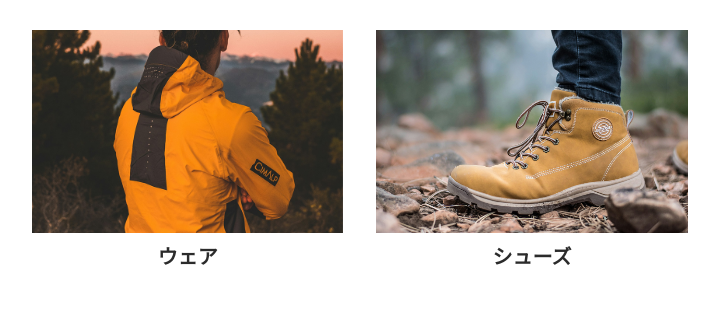
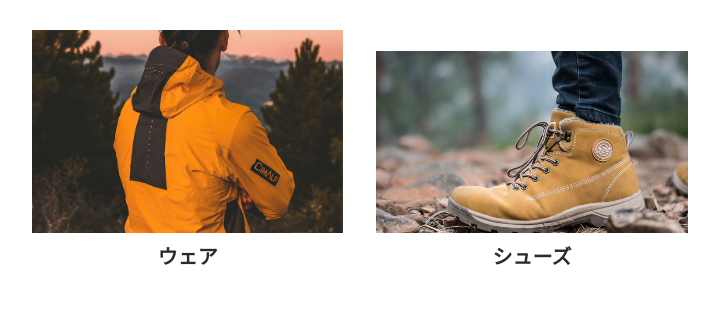
Before and after one commit to yskf0327/go-out-gear_02, a plain HTML site: page index.html in a window 1280 px wide. Shown: the part 1635-1964 px from the top of the page, 108-824 px from the left. Drawn offline with Linux system fonts and the light colour scheme.

Commit message:
fix:シューズカテゴリの画像を修正

```diff
--- a/css/style.css
+++ b/css/style.css
@@ -180,7 +180,7 @@ nav ul li a {
 
 .cat-item:nth-of-type(5) {
   background-image: url(../img/img_category05.jpg);
-  background-position: center top;
+  background-position: center center;
   background-size: contain;
 }
 
```
